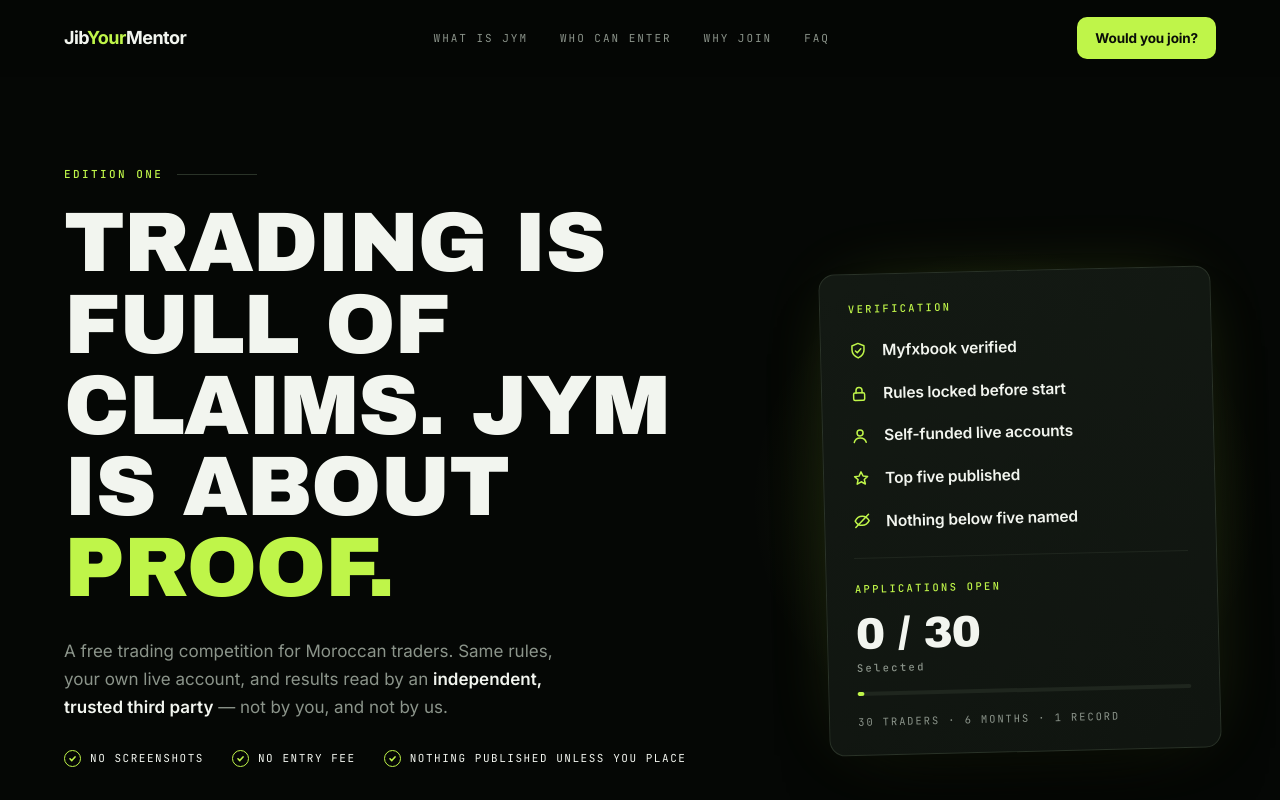
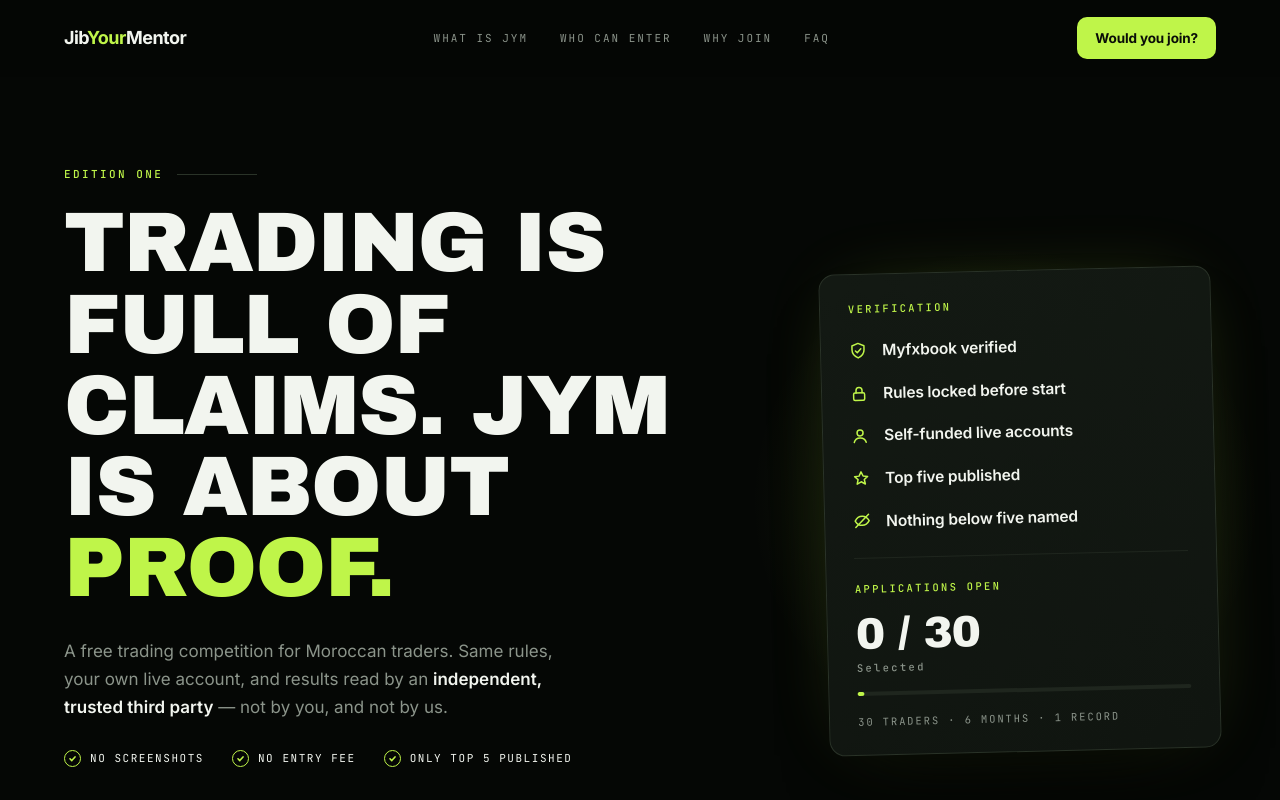
Before and after one commit to anass-py/JibYourMentor, a plain HTML site: page index.html in a window 1280 px wide. Shown: the top 800 px of the page. Drawn offline with Linux system fonts and the light colour scheme.

Commit message:
index.html

```diff
--- a/index.html
+++ b/index.html
@@ -544,7 +544,7 @@
       <div class="chips rise" data-d="200">
         <span class="chip"><span class="c"><svg viewBox="0 0 10 10" fill="none" stroke="currentColor" stroke-width="1.8" stroke-linecap="round" stroke-linejoin="round"><path d="M2.2 5.3l2 2 3.6-4"/></svg></span>No screenshots</span>
         <span class="chip"><span class="c"><svg viewBox="0 0 10 10" fill="none" stroke="currentColor" stroke-width="1.8" stroke-linecap="round" stroke-linejoin="round"><path d="M2.2 5.3l2 2 3.6-4"/></svg></span>No entry fee</span>
-        <span class="chip"><span class="c"><svg viewBox="0 0 10 10" fill="none" stroke="currentColor" stroke-width="1.8" stroke-linecap="round" stroke-linejoin="round"><path d="M2.2 5.3l2 2 3.6-4"/></svg></span>Nothing published unless you place</span>
+        <span class="chip"><span class="c"><svg viewBox="0 0 10 10" fill="none" stroke="currentColor" stroke-width="1.8" stroke-linecap="round" stroke-linejoin="round"><path d="M2.2 5.3l2 2 3.6-4"/></svg></span>Only TOP 5 published</span>
       </div>
       <div class="hero-ctas rise" data-d="260">
         <a class="btn btn-lime" href="#cta">Would you join?
```
